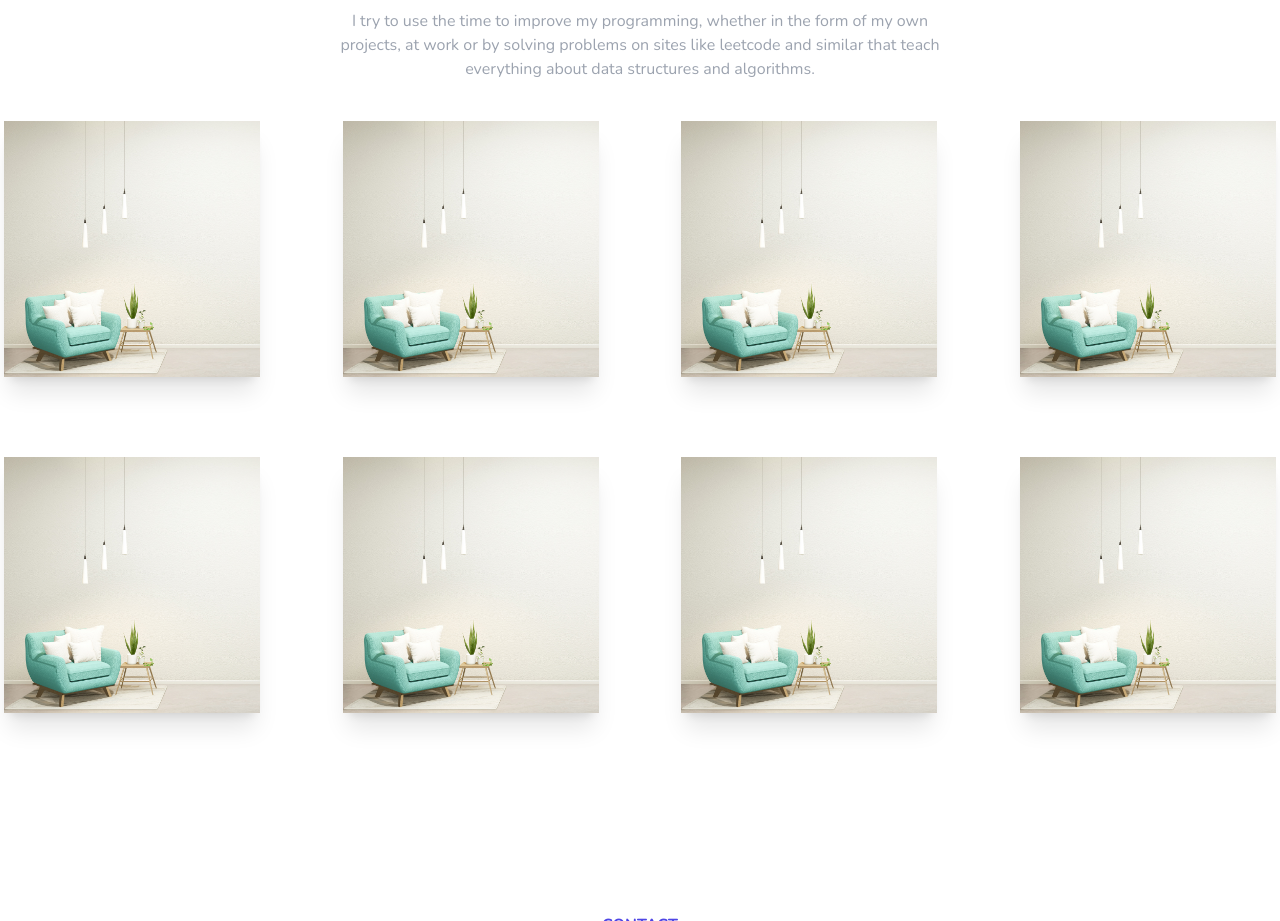
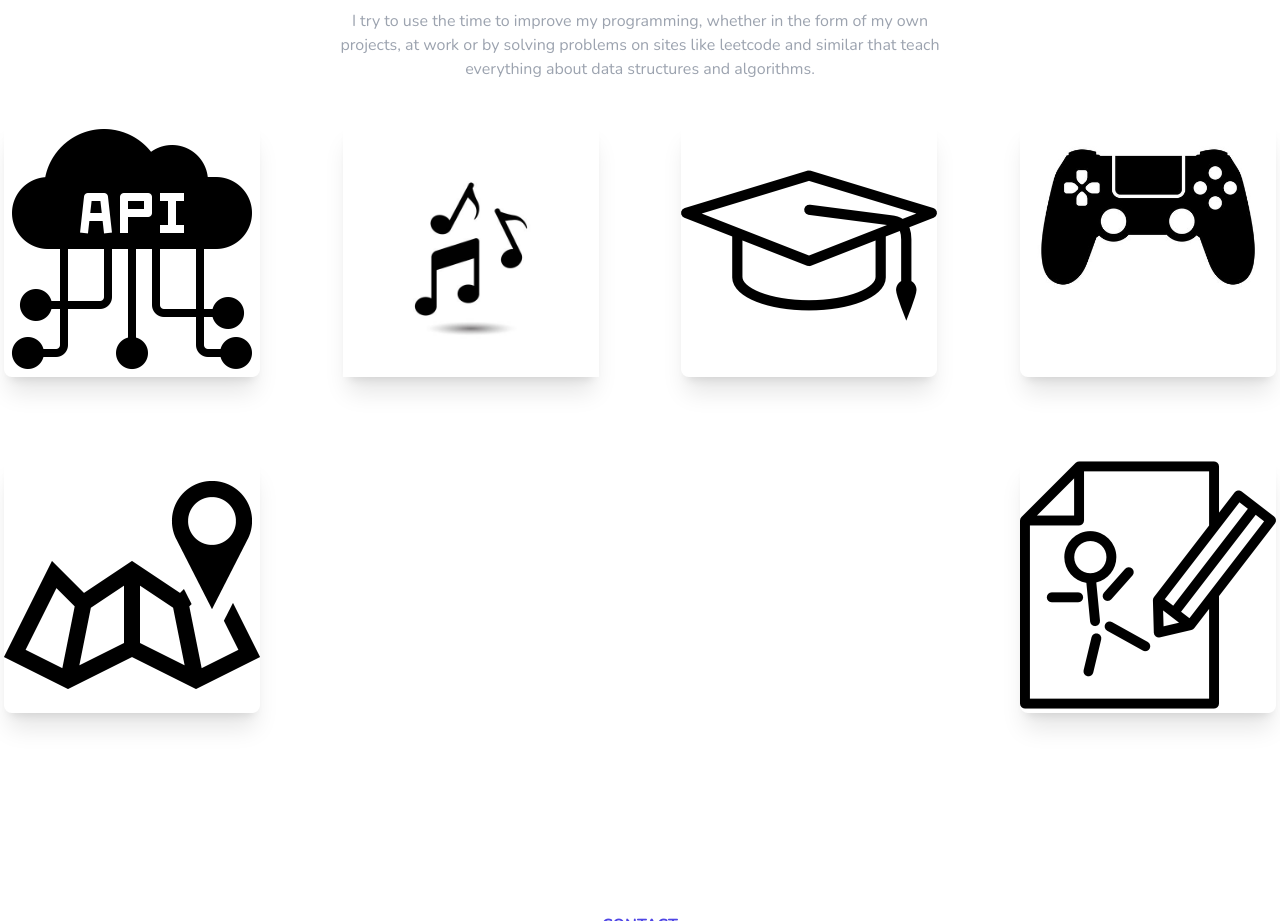
Before and after one commit to RichardTuharsky/PortfolioRT, a website: page youtube2022-tailwind-portfolio/index.html in a window 1280 px wide. Shown: the part 2073-2994 px from the top of the page. Drawn offline with nearby package versions, Linux system fonts and the light colour scheme.

Commit message:
projects

```diff
--- a/youtube2022-tailwind-portfolio/index.html
+++ b/youtube2022-tailwind-portfolio/index.html
@@ -271,50 +271,50 @@
           <div
             class="w-full md:w-5/12 lg:w-1/5 shadow-xl rounded-lg my-3 md:my-10 m-1 transition-all hover:scale-110"
           >
-            <img src="./img/item.png" />
+            <img src="./img/api.png" />
           </div>
           <!-- card -->
           <div
             class="w-full md:w-5/12 lg:w-1/5 shadow-xl rounded-lg my-3 md:my-10 m-1 transition-all hover:scale-110"
           >
-            <img src="./img/item.png" />
+            <img src="./img/music.png" />
           </div>
           <!-- card -->
           <div
             class="w-full md:w-5/12 lg:w-1/5 shadow-xl rounded-lg my-3 md:my-10 m-1 transition-all hover:scale-110"
           >
-            <img src="./img/item.png" />
+            <img src="./img/student.png" />
           </div>
           <!-- card -->
           <div
             class="w-full md:w-5/12 lg:w-1/5 shadow-xl rounded-lg my-3 md:my-10 m-1 transition-all hover:scale-110"
           >
-            <img src="./img/item.png" />
+            <img src="./img/game.png" />
           </div>
           <!-- card -->
           <div
             class="w-full md:w-5/12 lg:w-1/5 shadow-xl rounded-lg my-3 md:my-10 m-1 transition-all hover:scale-110"
           >
-            <img src="./img/item.png" />
+            <img src="./img/map.png" />
           </div>
           <!-- card -->
           <div
             class="w-full md:w-5/12 lg:w-1/5 shadow-xl rounded-lg my-3 md:my-10 m-1 transition-all hover:scale-110"
           >
-            <img src="./img/item.png" />
+            <img src="./img/draw.png" />
           </div>
           <!-- card -->
-          <div
+          <!-- <div
             class="w-full md:w-5/12 lg:w-1/5 shadow-xl rounded-lg my-3 md:my-10 m-1 transition-all hover:scale-110"
           >
             <img src="./img/item.png" />
-          </div>
+          </div> -->
           <!-- card -->
-          <div
+          <!-- <div
             class="w-full md:w-5/12 lg:w-1/5 shadow-xl rounded-lg my-3 md:my-10 m-1 transition-all hover:scale-110"
           >
             <img src="./img/item.png" />
-          </div>
+          </div> -->
         </div>
       </div>
     </div>
```
Also changed, not shown: youtube2022-tailwind-portfolio/img/api.png (added), youtube2022-tailwind-portfolio/img/draw.png (added), youtube2022-tailwind-portfolio/img/game.png (added), youtube2022-tailwind-portfolio/img/item.png (deleted), youtube2022-tailwind-portfolio/img/map.png (added), youtube2022-tailwind-portfolio/img/music.png (added), youtube2022-tailwind-portfolio/img/student.png (added).
